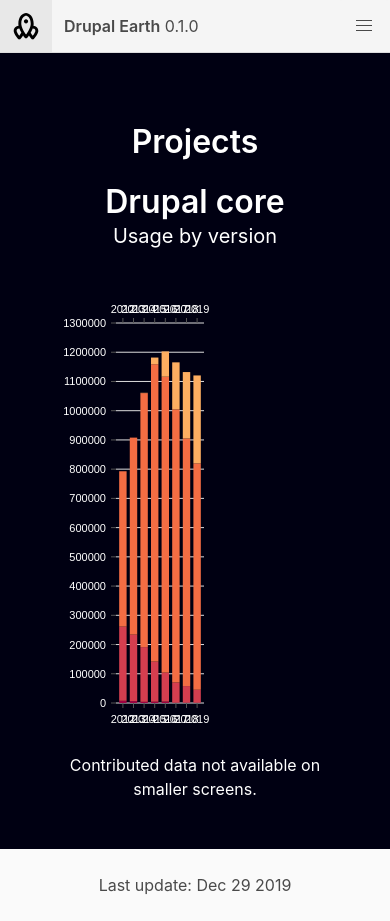
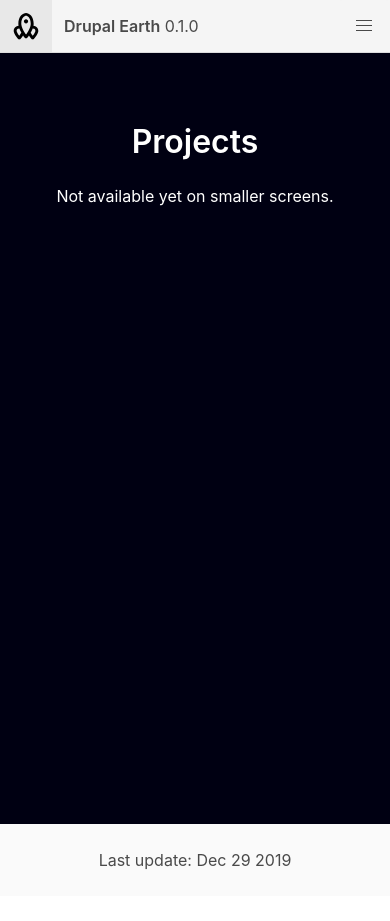
Before and after one commit to colorfield/drupal-earth, a React (Create React App) app: page /projects in a window 390 px wide. After the commit the page ends 896 px from the top, so only its background shows below. Built offline with nearby package versions, Linux system fonts and the light colour scheme.

Commit message:
Do not display projecs Bar charts on mobile yet

```diff
--- a/src/pages/Projects.js
+++ b/src/pages/Projects.js
@@ -59,12 +59,12 @@
           <section className="section">
             <div className="container is-fluid has-text-white">
               <h1 className="title has-text-white">Projects</h1>
-              <h2 className="title has-text-white">Drupal core</h2>
-              <h3 className="subtitle has-text-white">Usage by version</h3>
-              <div className="nivo-container">
-                <NivoBar data={coreData} index="year" animate={true} layout="vertical" formatDisabled={true} />
-              </div>
               <div className="is-hidden-mobile">
+                <h2 className="title has-text-white">Drupal core</h2>
+                <h3 className="subtitle has-text-white">Usage by version</h3>
+                <div className="nivo-container">
+                  <NivoBar data={coreData} index="year" animate={true} layout="vertical" formatDisabled={true} />
+                </div>
                 <h2 className="title has-text-white">Contributed projects</h2>
                 <p className="has-text-white">Data based on the most downloaded and used projects by Drupal version.<br/>Results are truncated to 100 modules, 30 themes, 20 distributions.</p>
                 <h3 className="subtitle has-text-white">Modules usage</h3>
@@ -81,7 +81,7 @@
                 </div>
               </div>
               <div className="is-hidden-tablet">
-                <p>Contributed data not available on smaller screens.</p>
+                <p>Not available yet on smaller screens.</p>
               </div>
             </div>
           </section>
```
